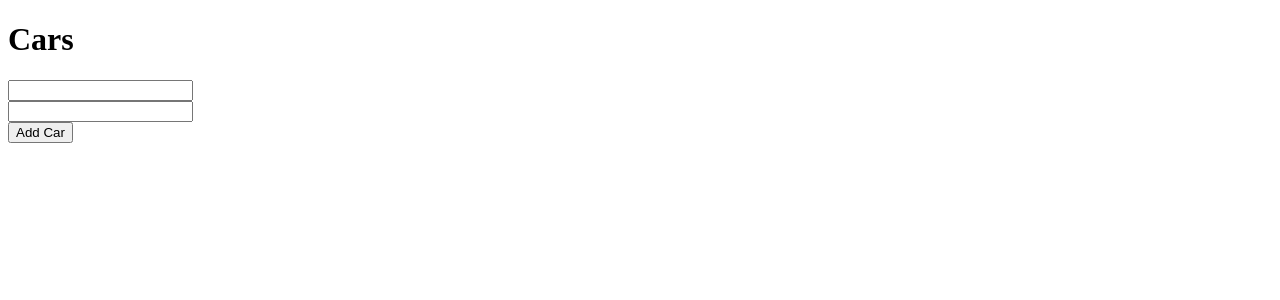
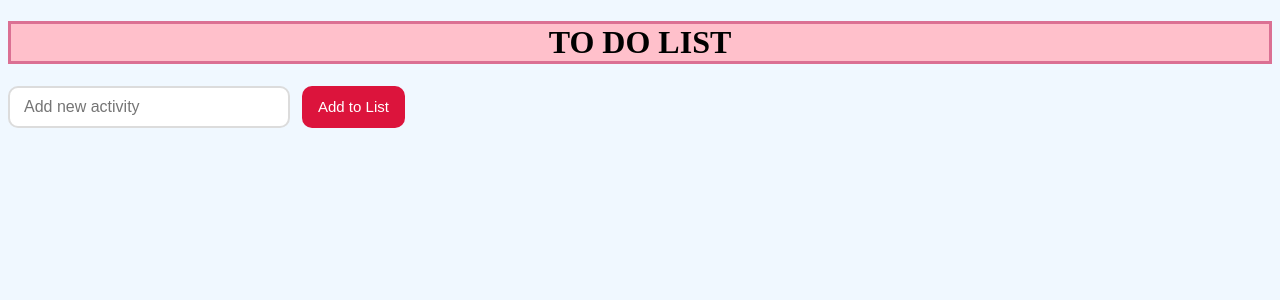
Before and after one commit to yumna-nizar/react-learning-project, a React (Vite) app: page / in a window 1280 px wide. Shown: the top 300 px of the page. Built offline with nearby package versions, Linux system fonts and the light colour scheme.

Commit message:
To Do List

```diff
--- a/src/App.jsx
+++ b/src/App.jsx
@@ -1,4 +1,4 @@
-import Car from './Car.jsx';
+import ToDoList from "./ToDoList";
 
 
 
@@ -6,7 +6,7 @@ function App() {
 
   return (
     <>
-    <Car/>
+   <ToDoList/>
 
     </>
   );
--- a/src/Car.jsx
+++ /dev/null
@@ -1,34 +0,0 @@
-import { useState } from "react";
-
-function Car()
-{
-    const [Car,SetCar]=useState([]);
-    const [CarModel ,Setcarmodel]=useState();
-    const [CarYear ,Setcaryear]=useState(2024);
-    function Addcar()
-    {
-        const Newcarmodel=document.getElementById("carmodel").value;
-        const Newcaryear=document.getElementById("caryear").value;
-      SetCar((c=>[...c,{caryear:Newcaryear,
-                       carmodel:Newcarmodel
-      }]));
-      console.log(Car);
-
-    }
-    function Removecar(index){
-       SetCar(Car.filter((car,i)=>i!==index));
-    }
-
-    return(<>
-    <h1>Cars</h1>
-    <ul>{Car.map((car,index)=><li onClick={()=>Removecar(index)} key={index}>{car.caryear} - {car.carmodel}</li>)}
-    </ul>
-    <input type="number"  id="caryear" ></input>
-    <br></br>
-    <input type="text" value={CarModel} id="carmodel"></input>
-    <br/>
-    <button onClick={Addcar}>Add Car</button>
-
-    </>);
-}
-export default Car;
--- /dev/null
+++ b/src/ToDoList.jsx
@@ -0,0 +1,32 @@
+import { useState } from "react";
+function ToDoList() {
+  const [list, updateList] = useState([]);
+  const [task, setNewtask] = useState("");
+  function addToList() {
+    updateList((l) => [...l, task]);
+    setNewtask("");
+
+  }
+  function removeFromList(index) {
+    updateList(list.filter((l,i)=>i!==index))
+  }
+  return (
+    <>
+      <h1 className="heading">TO DO LIST</h1>
+      <div className="input-container">
+      <input type="text" id="addtolist" placeholder="Add new activity" value={task} onChange={(e)=>setNewtask(e.target.value)}></input>
+      <button onClick={addToList} className="add-btn">Add to List</button>
+      </div>
+      <ul>
+        {list.map((l, index) => (
+          <div className="list-item">
+            <li key={index} className="list-text">{l}</li>
+            <input type="checkbox" className="list-checkbox" />
+            <button className="remove-btn" onClick={()=>removeFromList(index)}>Remove </button>
+          </div>
+        ))}
+      </ul>
+    </>
+  );
+}
+export default ToDoList;
--- a/src/index.css
+++ b/src/index.css
@@ -1,26 +1,105 @@
-.card{
-  border:1px solid hsl(0, 32%, 77%);
-  border-radius:10px;
-  box-shadow:5px 5px 5px hsla(0, 0%, 0%, 0.1);
-  padding:20px;
-  margin:10px;
-  text-align:center;
-  width:150px;
-  height: 150px;
+.list-item {
+  display: flex;
+  align-items: center;
+  justify-content: space-between;
+  gap: 15px;
+
+  width: 400px;
+  padding: 12px 18px;
+  margin: 12px 0;
+
+  background-color: #f4f4f4;
+  border-radius: 12px;
+
+  box-shadow: 0 2px 6px rgba(0, 0, 0, 0.1);
 }
-.card img{
-   width: 50px;
-    height: 50px;
-    border-radius: 50%;
+
+.list-text {
+  flex: 1;
+  list-style: none;
+  font-size: 18px;
+  font-weight: 500;
 }
-.card-container {
+
+.list-checkbox {
+  width: 18px;
+  height: 18px;
+  cursor: pointer;
+}
+
+.remove-btn {
+  padding: 6px 12px;
+  border: none;
+  border-radius: 6px;
+
+  background-color: crimson;
+  color: white;
+
+  font-size: 14px;
+  cursor: pointer;
+
+  transition: 0.2s;
+}
+.remove-btn:hover {
+  background-color: darkred;
+  transform: scale(1.05);
+}
+
+.heading{
+  background-color: pink;
+  text-align: center;
+  font-family:serif;
+  border:3px solid palevioletred;
+
+}
+body{
+  background-color:aliceblue;
+}
+
+
+.input-container {
   display: flex;
-  gap: 20px;
-  justify-content: center;
+  gap: 12px;
+  margin-bottom: 20px;
 }
-.list-heading{
-  border:solid brown ;
-  background-color: aqua;
-  border-radius:"50%";
-  font-size: 2rem;
+
+#addtolist {
+  width: 250px;
+  padding: 10px 14px;
+
+  border: 2px solid #dcdcdc;
+  border-radius: 10px;
+
+  font-size: 16px;
+  outline: none;
+
+  background-color: #ffffff;
+
+  transition: 0.2s;
 }
+
+#addtolist:focus {
+  border-color: crimson;
+  box-shadow: 0 0 5px rgba(220, 20, 60, 0.3);
+}
+
+.add-btn {
+  padding: 10px 16px;
+
+  border: none;
+  border-radius: 10px;
+
+  background-color: crimson;
+  color: white;
+
+  font-size: 15px;
+  font-weight: 500;
+
+  cursor: pointer;
+  transition: 0.2s;
+}
+
+.add-btn:hover {
+  background-color: darkred;
+  transform: scale(1.05);
+}
```
